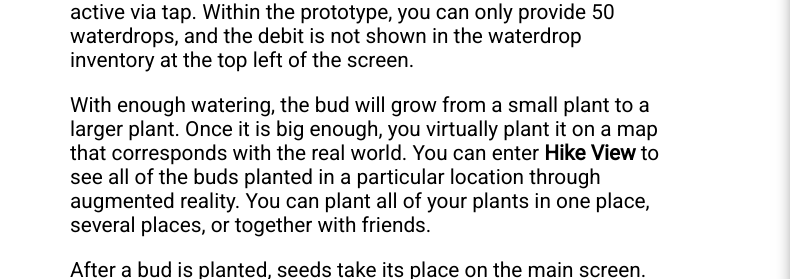
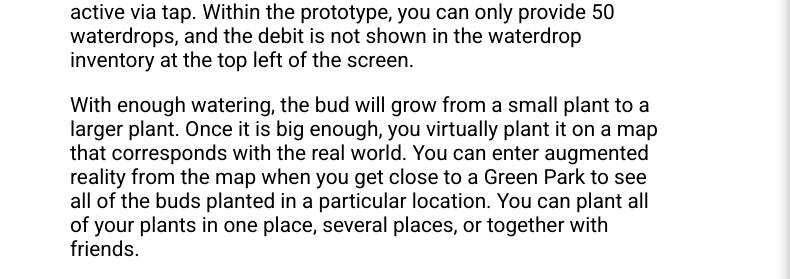
Before and after one commit to brentbiglin/greenbud, a plain HTML site: page index.html in a window 1280 px wide. Shown: the part 444-723 px from the top of the page, 0-790 px from the left. Drawn offline with Linux system fonts and the light colour scheme.

Commit message:
more detail for augmented reality mode

```diff
--- a/index.html
+++ b/index.html
@@ -23,7 +23,7 @@
 		<p>The prototype to the right is interactive.</p>
 		<h3>Bud Interaction</h3>
 		<p>Upon opening the app, you are onboarded via tutorial conducted by a slug. He directs you to water your bud with the Waterdrop button above the plant, which is only displayed when the plant is active via tap. Within the prototype, you can only provide 50 waterdrops, and the debit is not shown in the waterdrop inventory at the top left of the screen.</p>
-		<p>With enough watering, the bud will grow from a small plant to a larger plant. Once it is big enough, you virtually plant it on a map that corresponds with the real world. You can enter <strong>Hike View</strong> to see all of the buds planted in a particular location through augmented reality. You can plant all of your plants in one place, several places, or together with friends.</p>
+		<p>With enough watering, the bud will grow from a small plant to a larger plant. Once it is big enough, you virtually plant it on a map that corresponds with the real world. You can enter augmented reality from the map when you get close to a Green Park to see all of the buds planted in a particular location. You can plant all of your plants in one place, several places, or together with friends.</p>
 		<p>After a bud is planted, seeds take its place on the main screen. After being watered, these seeds grow into a baby bud and the process starts over. On the home screen, the camera button sends you into an augmented reality on which the characters are superimposed. You can then take pictures with your buds in whatever physical space you are currently in. In addition to a cactus character, there would be different species of buds: pine trees, willow trees, palm trees, agave plants, etc. This diversity is unfortunately not reflected in the prototype.</p>
 		<h3>Earning Waterdrops</h3>
 		<p>The accompanying mechanic of the game that fuels the bud ecosystem is the process by which you earn waterdrops: by completing and logging environmental activities and habits. There are multiple ways of doing this, but all take place in the <strong>Log Activity</strong> section, which is accessed by tapping the drop and plus sign at the bottom right of the home screen. Once in that section, the first method to log an activity is by tapping the plus button and searching for the activity. All of the activities that match the query will appear and you're able to mark the activity as completed from there. If the activity is not already on the app, you can manually add an activity. These activites can serve as crowdsourced activities to add in the future.</p>
```
